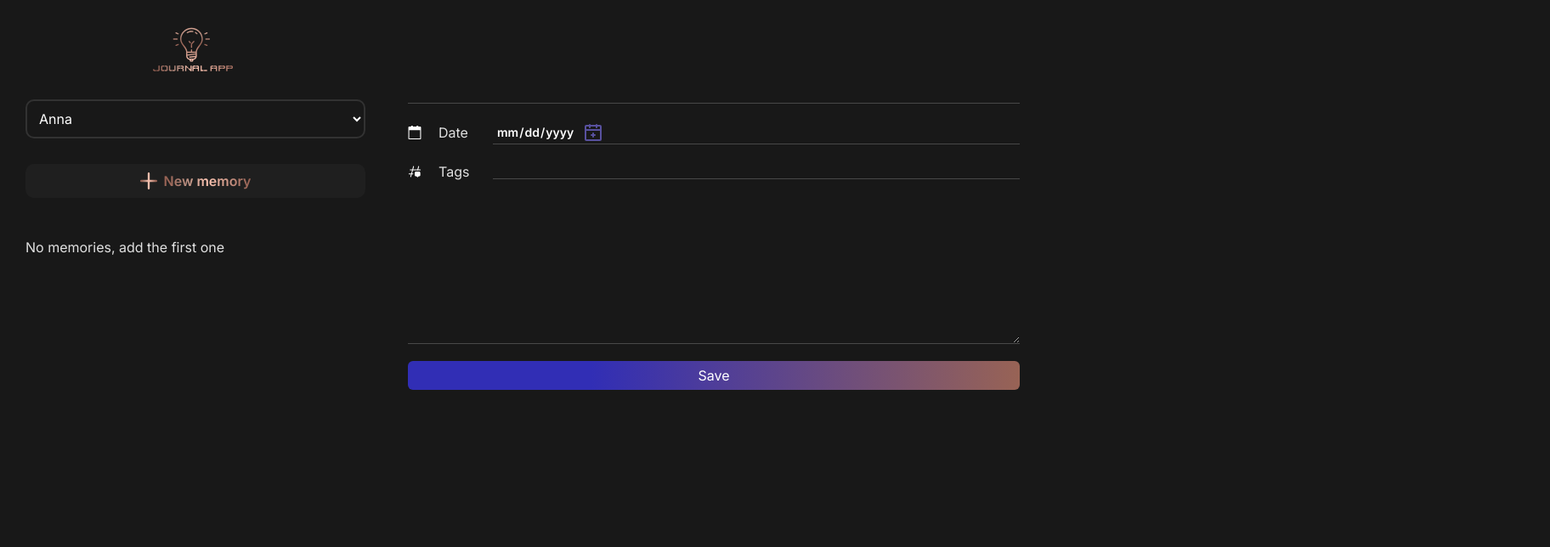
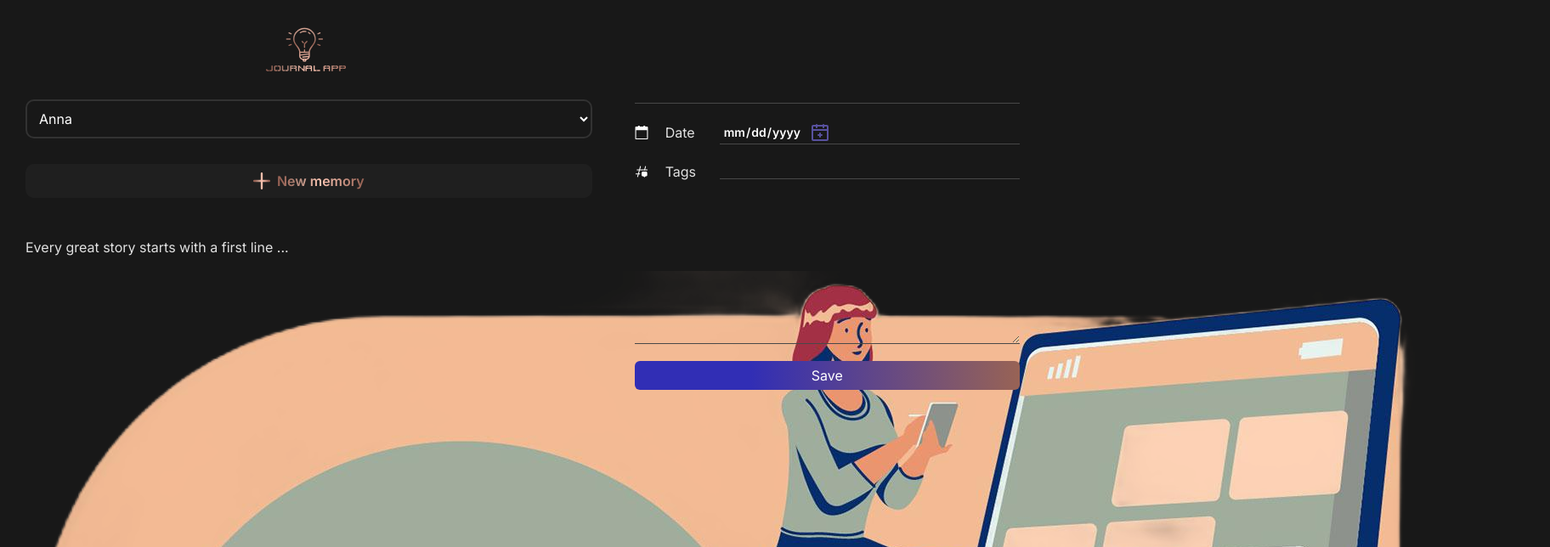
Before and after one commit to akutuzova11/react-journal-app, a React (Vite) app: page / in a window 1280 px wide. Shown: the top 644 px of the page at 85% size, 1824 px wide, since content can reach past the window. Built offline with nearby package versions, Linux system fonts and the light colour scheme.

Commit message:
enhance text and add image when there are no memories

```diff
--- a/src/components/JournalList/JournalList.jsx
+++ b/src/components/JournalList/JournalList.jsx
@@ -3,12 +3,18 @@ import { CardButton } from "../CardButton/CardButton";
 import { JournalItem } from "../JournalItem/JournalItem";
 import styles from "./JournalList.module.css";
 import { UserContext } from "../../context/userContext";
+import AddNewMemory from "../../assets/AddNewMemories9.png";
 
 export const JournalList = ({ items = [], setItem }) => {
   const { userId } = useContext(UserContext);
 
   if (!items.length) {
-    return <p>No memories, add the first one</p>;
+    return (
+      <div className={styles["journal-memories"]}>
+        <p className={styles["journal-text"]}>Every great story starts with a first line ...</p>
+        <img className={styles["journal-image"]} src={AddNewMemory} alt="add new memory" />
+      </div>
+    );
   }
 
   const sortItems = (a, b) => {
```
